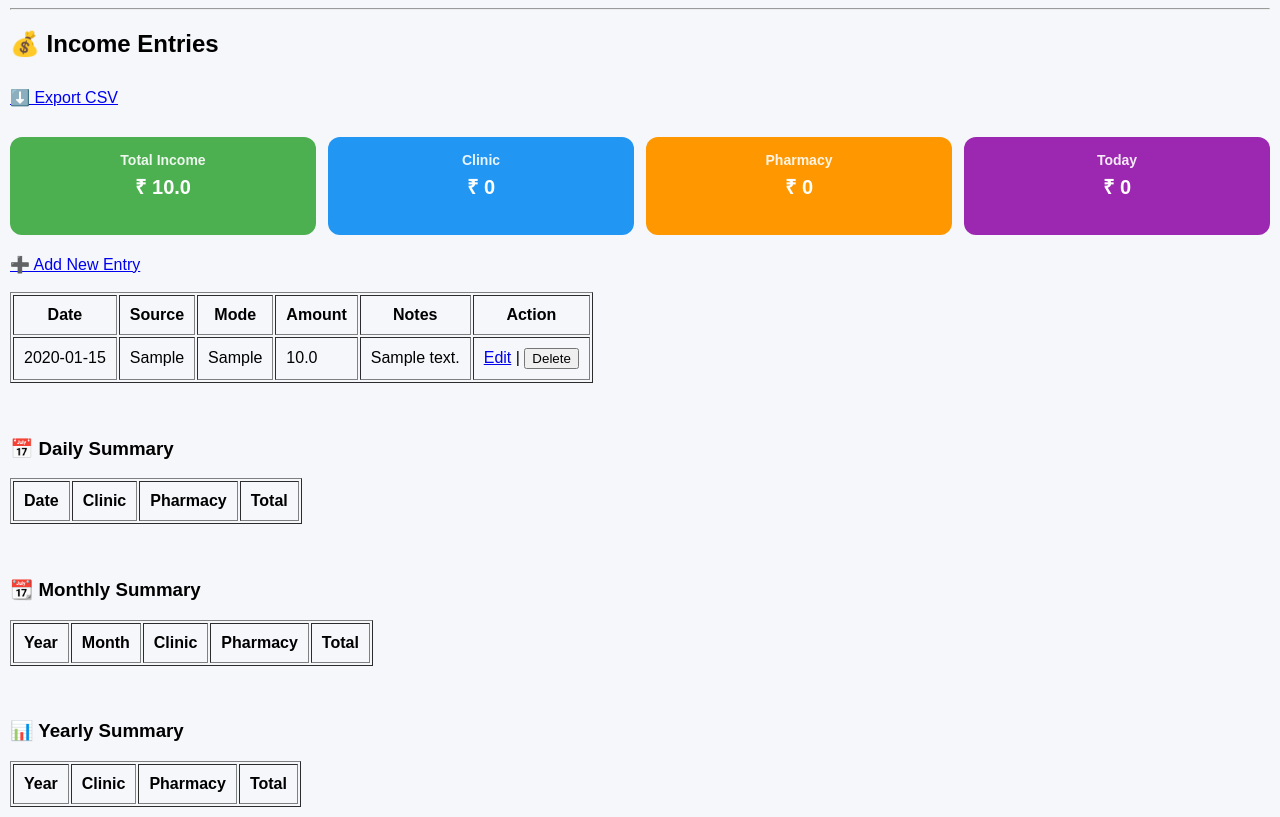
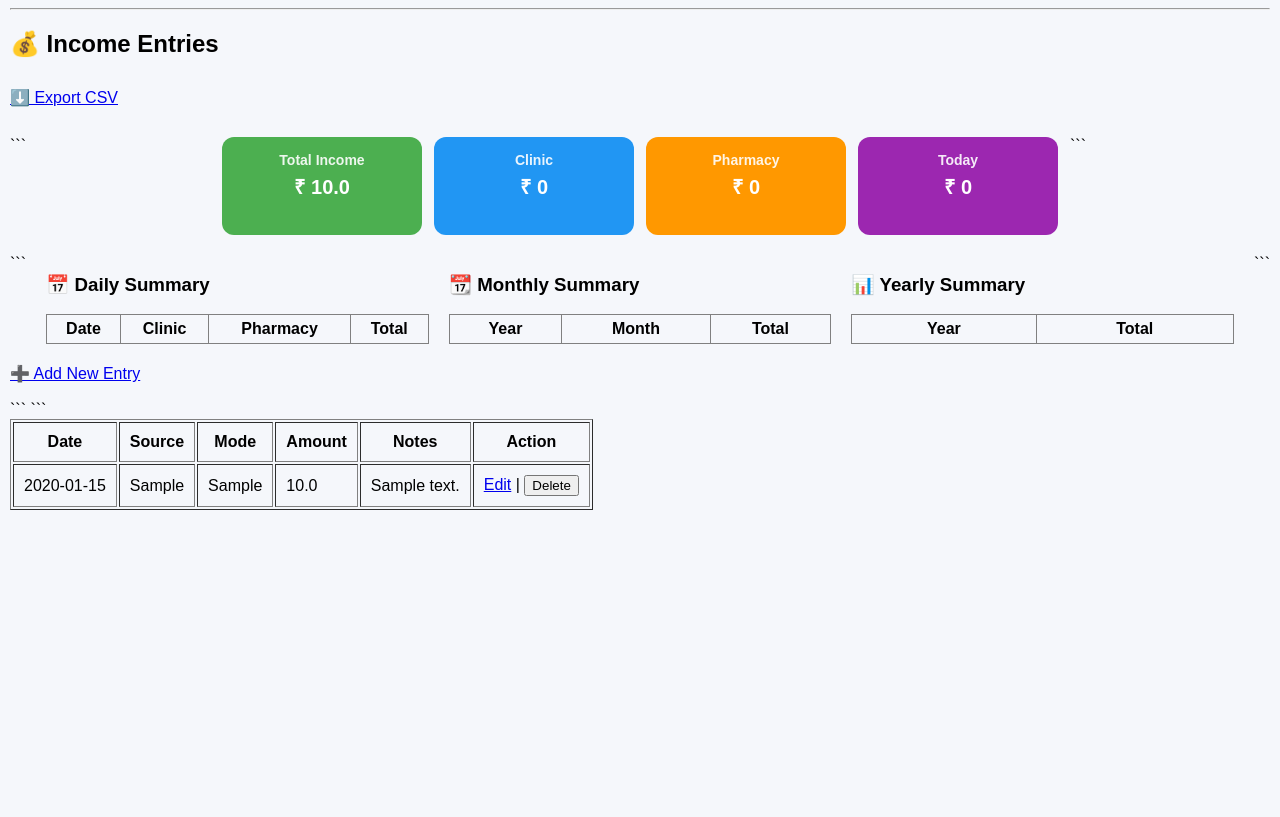
Before and after one commit to agrawalgajendra2019-max/fd-tracker, a Flask app: page /income/ in a window 1280 px wide. Shown: the part 49-866 px from the top of the page. After the commit the page ends 559 px from the top, so only its background shows below. Run offline with Flask 3, Linux system fonts and the light colour scheme; a user stored in the database is signed in; tables that the repository leaves empty hold one stand-in row (values such as "Sample post"); lists and menus that the app fills with data are empty.

Commit message:
Update income_list.html

````diff
--- a/templates/income/income_list.html
+++ b/templates/income/income_list.html
@@ -35,39 +35,38 @@
     margin-top: 5px;
 }
 
-/* Different colors */
 .total { background: #4CAF50; }
 .clinic { background: #2196F3; }
 .pharmacy { background: #FF9800; }
 .today { background: #9C27B0; }
 
-.summary-container{
-    display:flex;
-    gap:20px;
-    margin:20px 0;
-    align-items:flex-start;
+.summary-container {
+    display: flex;
+    gap: 20px;
+    margin: 20px 0;
+    align-items: flex-start;
 }
 
-.summary-box{
-    flex:1;
-    overflow:auto;
+.summary-box {
+    flex: 1;
+    overflow: auto;
 }
 
-.summary-box table{
-    width:100%;
-    border-collapse:collapse;
+.summary-box table {
+    width: 100%;
+    border-collapse: collapse;
 }
 
-@media (max-width:768px){
-    .summary-container{
-        flex-direction:column;
+@media (max-width: 768px) {
+    .summary-container {
+        flex-direction: column;
     }
 }
-
 </style>
 
 <div class="card-container">
 
+```
 <div class="card total">
     <h4>Total Income</h4>
     <p>₹ {{ total_income }}</p>
@@ -87,49 +86,17 @@
     <h4>Today</h4>
     <p>₹ {{ today_income }}</p>
 </div>
+```
 
 </div>
 
-<a href="/income/add">➕ Add New Entry</a>
+<div class="summary-container">
 
-<br><br>
-
-<!-- 🔷 ENTRIES TABLE -->
-<table border="1" cellpadding="10">
-    <tr>
-        <th>Date</th>
-        <th>Source</th>
-        <th>Mode</th>
-        <th>Amount</th>
-        <th>Notes</th>
-        <th>Action</th>
-    </tr>
-
-    {% for entry in entries %}
-    <tr>
-        <td>{{ entry.date }}</td>
-        <td>{{ entry.source }}</td>
-        <td>{{ entry.mode }}</td>
-        <td>{{ entry.amount }}</td>
-        <td>{{ entry.notes }}</td>
-        <td>
-            <a href="/income/edit/{{ entry.id }}">Edit</a> |
-            <form action="/income/delete/{{ entry.id }}" method="POST" style="display:inline;">
-                <button type="submit" onclick="return confirm('Delete this entry?')">
-                    Delete
-                </button>
-            </form>
-        </td>
-    </tr>
-    {% endfor %}
-</table>
-
-<br><br>
-
-<!-- 🔷 DAILY SUMMARY -->
+```
+<div class="summary-box">
     <h3>📅 Daily Summary</h3>
 
-<table border="1" cellpadding="10">
+    <table border="1" cellpadding="5">
         <tr>
             <th>Date</th>
             <th>Clinic</th>
@@ -146,18 +113,15 @@
         </tr>
         {% endfor %}
     </table>
+</div>
 
-<br><br>
-
-<!-- 🔷 MONTHLY SUMMARY -->
+<div class="summary-box">
     <h3>📆 Monthly Summary</h3>
 
-<table border="1" cellpadding="10">
+    <table border="1" cellpadding="5">
         <tr>
             <th>Year</th>
             <th>Month</th>
-        <th>Clinic</th>
-        <th>Pharmacy</th>
             <th>Total</th>
         </tr>
 
@@ -165,34 +129,71 @@
         <tr>
             <td>{{ m.year }}</td>
             <td>{{ m.month }}</td>
-        <td>{{ m.clinic_total }}</td>
-        <td>{{ m.pharmacy_total }}</td>
             <td>{{ m.total }}</td>
         </tr>
         {% endfor %}
     </table>
+</div>
 
-<br><br>
-
-<!-- 🔷 YEARLY SUMMARY -->
+<div class="summary-box">
     <h3>📊 Yearly Summary</h3>
 
-<table border="1" cellpadding="10">
+    <table border="1" cellpadding="5">
         <tr>
             <th>Year</th>
-        <th>Clinic</th>
-        <th>Pharmacy</th>
             <th>Total</th>
         </tr>
 
         {% for y in yearly_summary %}
         <tr>
             <td>{{ y.year }}</td>
-        <td>{{ y.clinic_total }}</td>
-        <td>{{ y.pharmacy_total }}</td>
             <td>{{ y.total }}</td>
         </tr>
         {% endfor %}
     </table>
+</div>
+```
+
+</div>
+
+<a href="/income/add">➕ Add New Entry</a>
+
+<br><br>
+
+<table border="1" cellpadding="10">
+    <tr>
+        <th>Date</th>
+        <th>Source</th>
+        <th>Mode</th>
+        <th>Amount</th>
+        <th>Notes</th>
+        <th>Action</th>
+    </tr>
+
+```
+{% for entry in entries %}
+<tr>
+    <td>{{ entry.date }}</td>
+    <td>{{ entry.source }}</td>
+    <td>{{ entry.mode }}</td>
+    <td>{{ entry.amount }}</td>
+    <td>{{ entry.notes }}</td>
+    <td>
+        <a href="/income/edit/{{ entry.id }}">Edit</a> |
+
+        <form action="/income/delete/{{ entry.id }}"
+              method="POST"
+              style="display:inline;">
+            <button type="submit"
+                    onclick="return confirm('Delete this entry?')">
+                Delete
+            </button>
+        </form>
+    </td>
+</tr>
+{% endfor %}
+```
+
+</table>
 
 {% endblock %}
````
Lines whose indentation alone changed are shown as unchanged.
